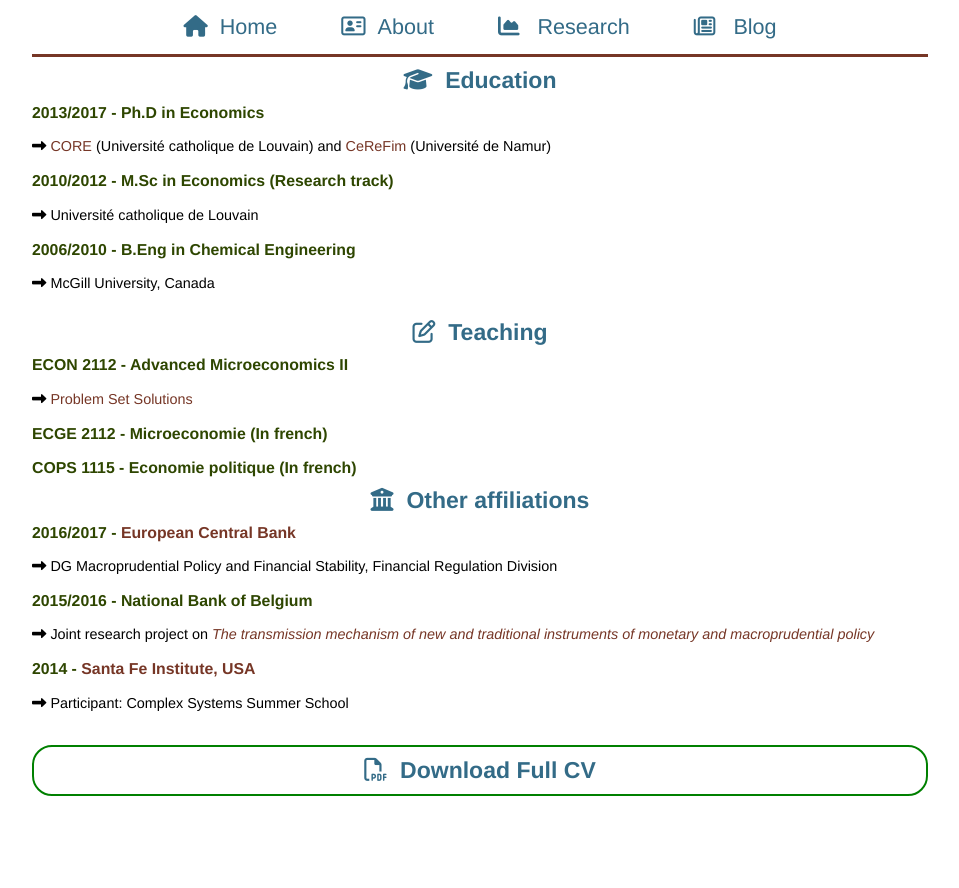
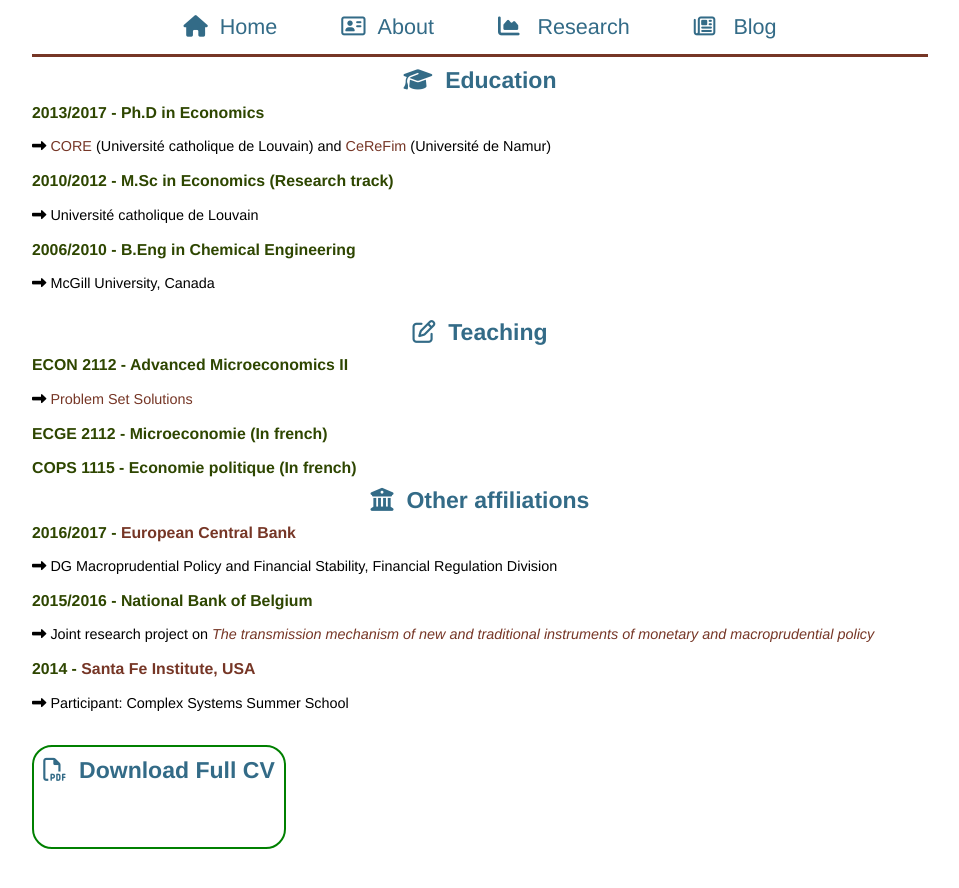
Before and after one commit to nscholtes/nscholtes.github.io, a Jekyll site: the page built from about.html, in a window 1280 px wide. Shown: the top 888 px of the page, without its empty margins (160-1119 px from the left). Built offline with Jekyll 4.4.1, drawn with Linux system fonts in a browser that asks for light colours; nearby versions of some CDN libraries.

Commit message:
Update main_alt.css

```diff
--- a/css/main_alt.css
+++ b/css/main_alt.css
@@ -158,6 +158,8 @@ img.scaled {
 
 .boxed {
   border: 2px solid green ;
-  border-radius: 20px ;
+  border-radius: 20px;
+  width: 250px;
+  height: 100px;
   padding: 0 0 0 0;
 }
```
